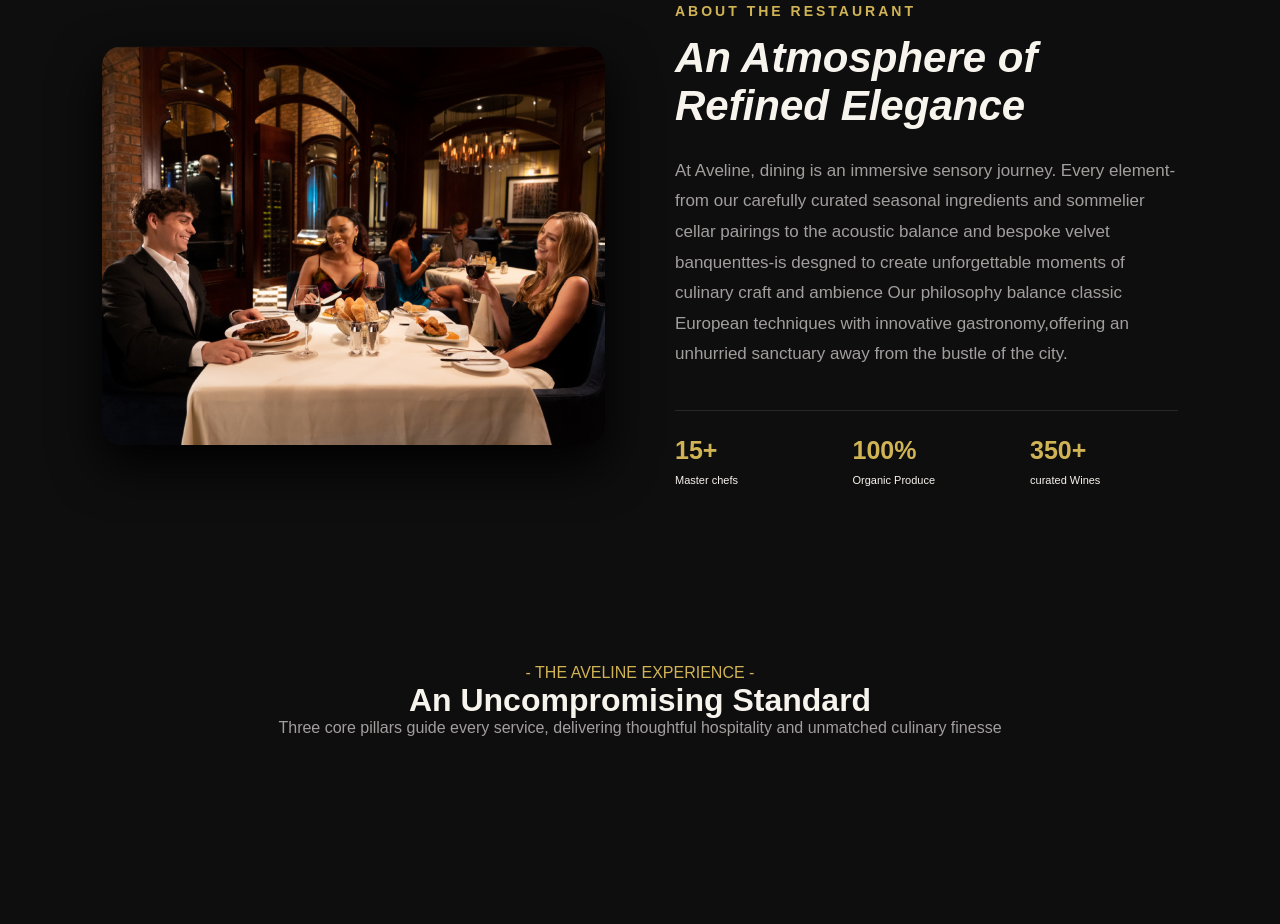
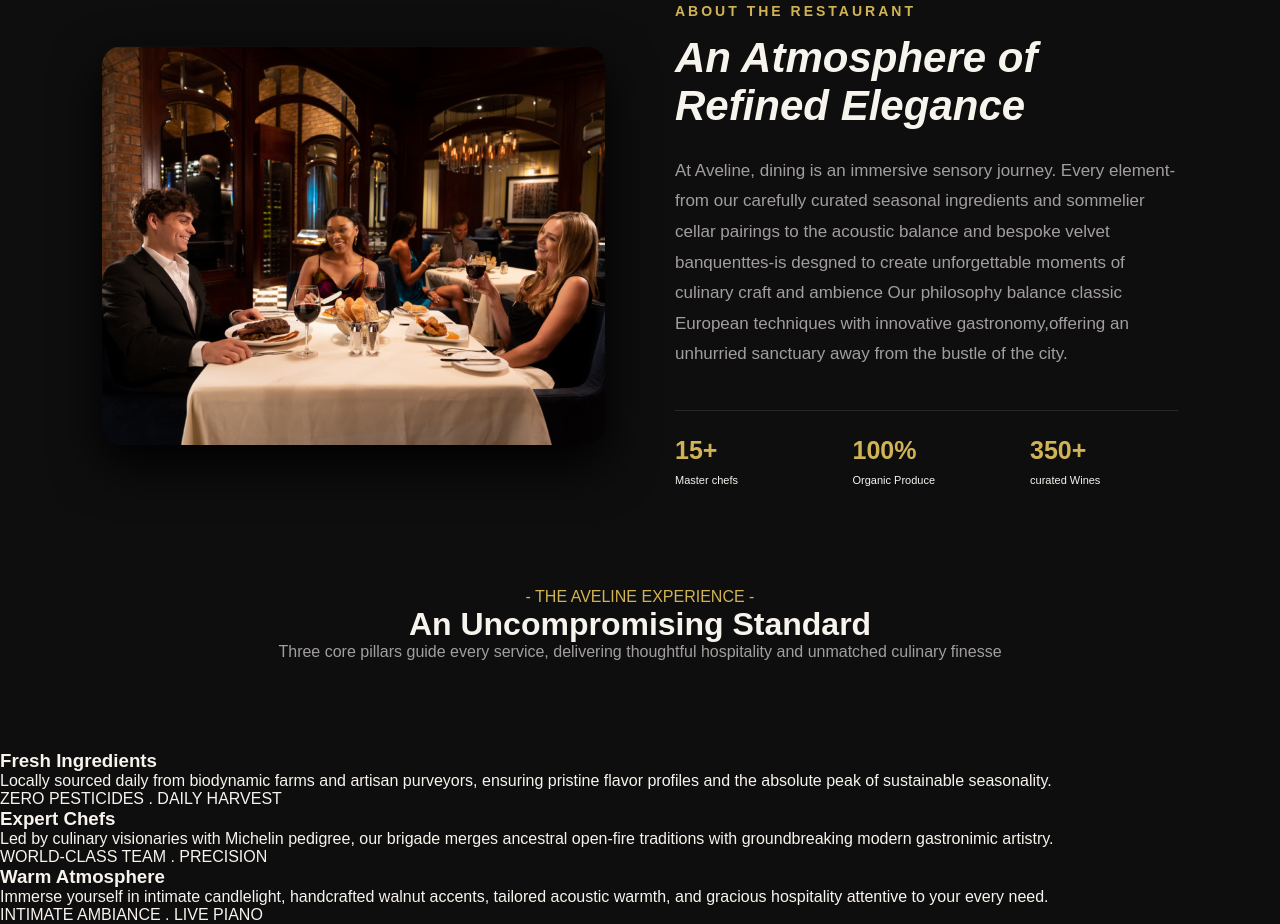
Before and after one commit to TsegawGemena/restaurant, a website built with webpack: page src/template.html in a window 1280 px wide. Shown: the part 825-1749 px from the top of the page. Built offline with nearby package versions, Linux system fonts and the light colour scheme.

Commit message:
modified home pages

```diff
--- a/src/pages/home.js
+++ b/src/pages/home.js
@@ -184,7 +184,6 @@ export function loadHome(){
     experienceText.appendChild(aboutLine);
     experienceText.appendChild(experienceHeading);
     experienceText.appendChild(experience);
-    experienceText.appendChild(experience);
 
 
 
@@ -205,17 +204,87 @@ export function loadHome(){
     const standardHeading = document.createElement("h1");
     standardHeading.textContent ="An Uncompromising Standard";
 
-    const threePillars = document.createElement("P");
-    threePillars.textContent = "Three core pillars guide every service, delivering thoughtful hospitality and unmatched culinary finesse";
+    const pillarsParagraph = document.createElement("P");
+    pillarsParagraph.textContent = "Three core pillars guide every service, delivering thoughtful hospitality and unmatched culinary finesse";
 
 
     avelineExperience.appendChild(theAveline);
     avelineExperience.appendChild(standardHeading);
-    avelineExperience.appendChild(threePillars);
+    avelineExperience.appendChild(pillarsParagraph);
 
 
 
     content.appendChild(avelineExperience);
+
+    const threePillars = document.createElement("div");
+    threePillars.classList.add("three-pillars");
+
+    const pillarOne = document.createElement("div");
+
+    const ingredientsHeading= document.createElement("h3");
+    ingredientsHeading.textContent ="Fresh Ingredients";
+
+    const pillarOneParagraph= document.createElement("p");
+    pillarOneParagraph.textContent = "Locally sourced daily from biodynamic farms and artisan purveyors, ensuring pristine flavor profiles and the absolute peak of sustainable seasonality.";
+
+    const pillarOneDescription = document.createElement("span");
+    pillarOneDescription.classList.add("pillar-one-description");
+    pillarOneDescription.textContent = "ZERO PESTICIDES . DAILY HARVEST";
+
+    pillarOne.appendChild(ingredientsHeading);
+    pillarOne.appendChild(pillarOneParagraph);
+    pillarOne.appendChild(pillarOneDescription);
+
+    const pillarTwo = document.createElement("div");
+
+    const chefsHeading = document.createElement("h3");
+    chefsHeading.textContent = "Expert Chefs";
+
+
+
+    const pillarTwoParagraph = document.createElement("P");
+    pillarTwoParagraph.textContent = "Led by culinary visionaries with Michelin pedigree, our brigade merges ancestral open-fire traditions with groundbreaking modern gastronimic artistry."
+
+    const pillarTwoDescription = document.createElement("span");
+    pillarTwoDescription.classList.add("pillar-two-description");
+    pillarTwoDescription.textContent = "WORLD-CLASS TEAM . PRECISION";
+
+
+    pillarTwo.appendChild(chefsHeading);
+    pillarTwo.appendChild(pillarTwoParagraph);
+    pillarTwo.appendChild(pillarTwoDescription);
+
+
+    const pillarThree = document.createElement("div");
+
+    const atmosphereHeading = document.createElement("h3");
+    atmosphereHeading.textContent ="Warm Atmosphere";
+
+    const pillarThreeParagraph = document.createElement("p");
+    pillarThreeParagraph.textContent = "Immerse yourself in intimate candlelight, handcrafted walnut accents, tailored acoustic warmth, and gracious hospitality attentive to your every need.";
+
+    const pillarThreeDescription = document.createElement("span");
+    pillarThreeDescription.classList.add("pillar-three-description");
+    pillarThreeDescription.textContent = "INTIMATE AMBIANCE . LIVE PIANO";
+
+    pillarThree.appendChild(atmosphereHeading);
+    pillarThree.appendChild(pillarThreeParagraph);
+    pillarThree.appendChild(pillarThreeDescription);
+
+    threePillars.appendChild(pillarOne);
+    threePillars.appendChild(pillarTwo);
+    threePillars.appendChild(pillarThree);
+
+    content.appendChild(threePillars);
+
+
+
+
+
+
+
+
+
 
 
 
--- a/src/style.css
+++ b/src/style.css
@@ -271,7 +271,7 @@ nav button:hover{
 
 .aveline-experience{
     text-align:center;
-    padding:13%;
+    padding:7%;
 
 }
 .the-aveline{
```
